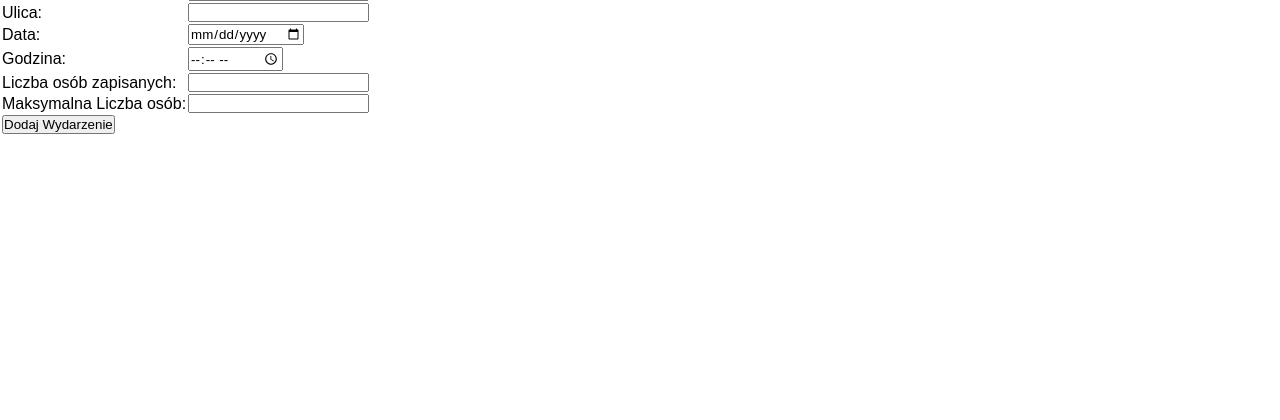
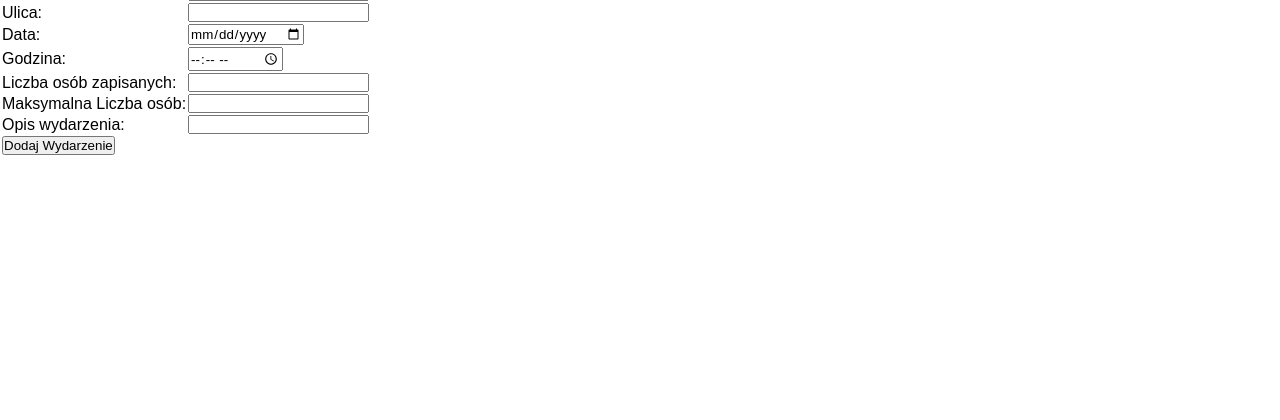
Before and after one commit to niedlich3/PyknijMy, a PHP site: page /tworzenie.php in a window 1280 px wide. Shown: the part 125-545 px from the top of the page. Run offline with PHP 8.4, Linux system fonts and the light colour scheme.

Commit message:
Update tworzenie.php

```diff
--- a/tworzenie.php
+++ b/tworzenie.php
@@ -25,6 +25,7 @@
         $Godzina = $_POST['Godzina'];
         $Zapisani = $_POST['Zapisani'];
         $Max = $_POST['Max'];
+		$Opis = $_POST['Opis'];
 
         $Miasto = mysqli_real_escape_string($conn, $Miasto);
         $Ulica = mysqli_real_escape_string($conn, $Ulica);
@@ -33,7 +34,7 @@
         $Zapisani = mysqli_real_escape_string($conn, $Zapisani);
         $Max = mysqli_real_escape_string($conn, $Max);
 
-        $dodawanie = "INSERT INTO wydarzenia (miasto, ulica, data, godzina, osoby_zapisane, max_osoby) VALUES ('$Miasto', '$Ulica', '$Data', '$Godzina', '$Zapisani', '$Max')";
+        $dodawanie = "INSERT INTO wydarzenia (miasto, ulica, data, godzina, osoby_zapisane, max_osoby, opis) VALUES ('$Miasto', '$Ulica', '$Data', '$Godzina', '$Zapisani', '$Max', '$Opis')";
 
         if (mysqli_query($conn, $dodawanie)) {
             echo "Wydarzenie zostało pomyślnie dodane";
@@ -78,6 +79,10 @@
                 <td>Maksymalna Liczba osób:</td>
                 <td><input type="number" name="Max" required></td>
             </tr>
+			<tr>
+                <td>Opis wydarzenia:</td>
+                <td><input type="text" name="Opis" required></td>
+            </tr>
             <tr>
                 <td colspan="2"><input type="submit" value="Dodaj Wydarzenie" required></td>
             </tr>
```
